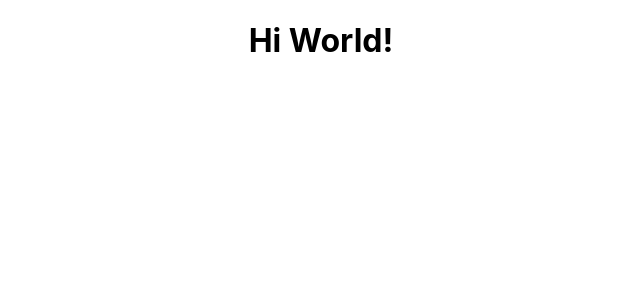
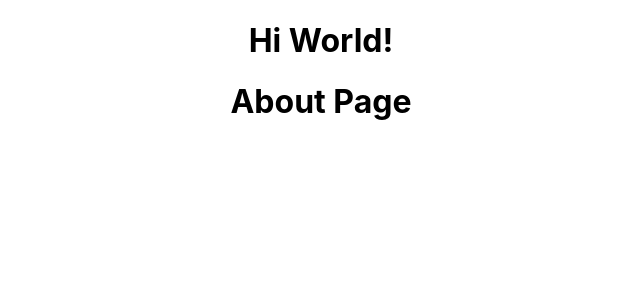
Before and after one commit to GhulamMustafaGM/easy-react-app, a React (Create React App) app: page / in a window 1280 px wide. Shown: the top 300 px of the page, without its empty margins (319-959 px from the left). Built offline with nearby package versions, Linux system fonts and the light colour scheme.

Commit message:
created about component

```diff
--- a/src/App.js
+++ b/src/App.js
@@ -1,10 +1,12 @@
 import logo from './logo.svg';
 import './App.css';
+import About from './components/about';
 
 function App() {
     return (
         <div className="App">
             <h1>Hi World!</h1>
+            <About/>
         </div>
     );
 }
--- /dev/null
+++ b/src/components/about.js
@@ -0,0 +1,11 @@
+import React, { Component } from 'react'
+
+export default class about extends Component {
+    render() {
+        return (
+            <div>
+                <h1>About Page</h1>
+            </div>
+        )
+    }
+}
```
